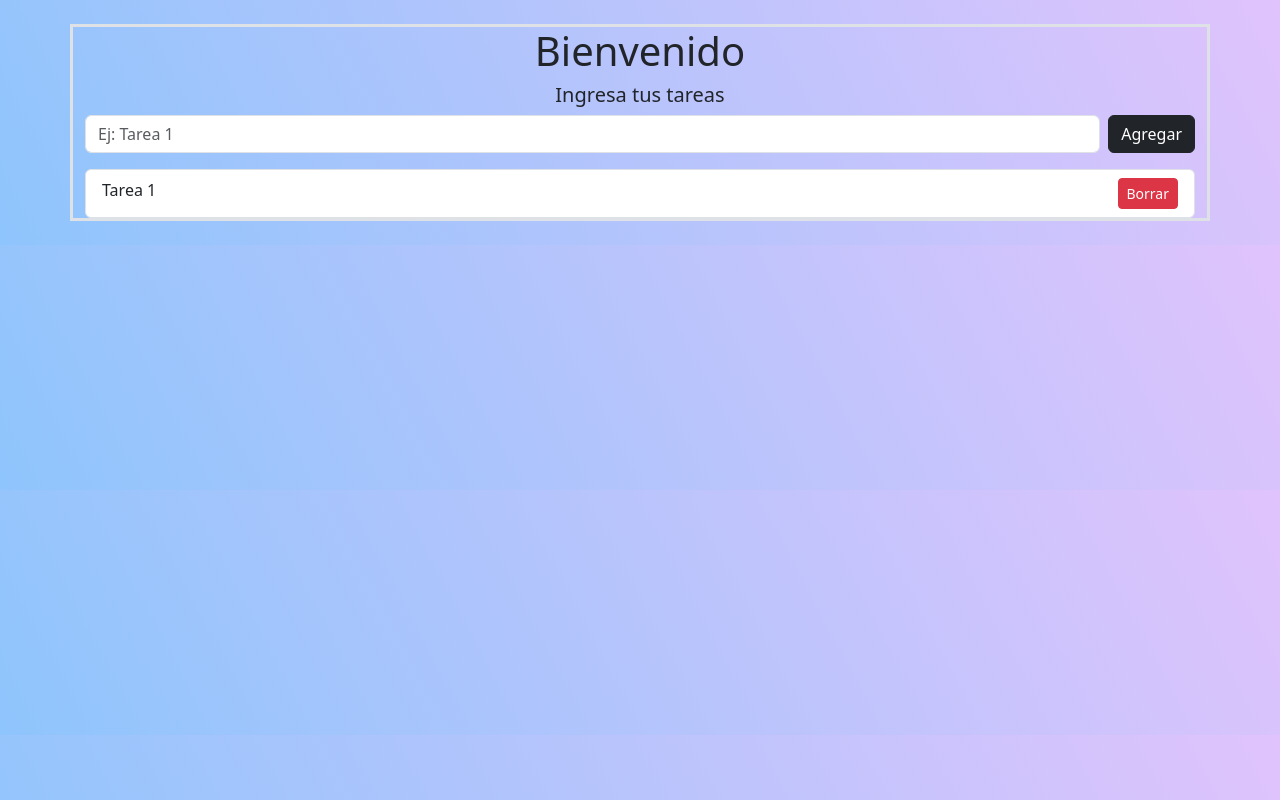
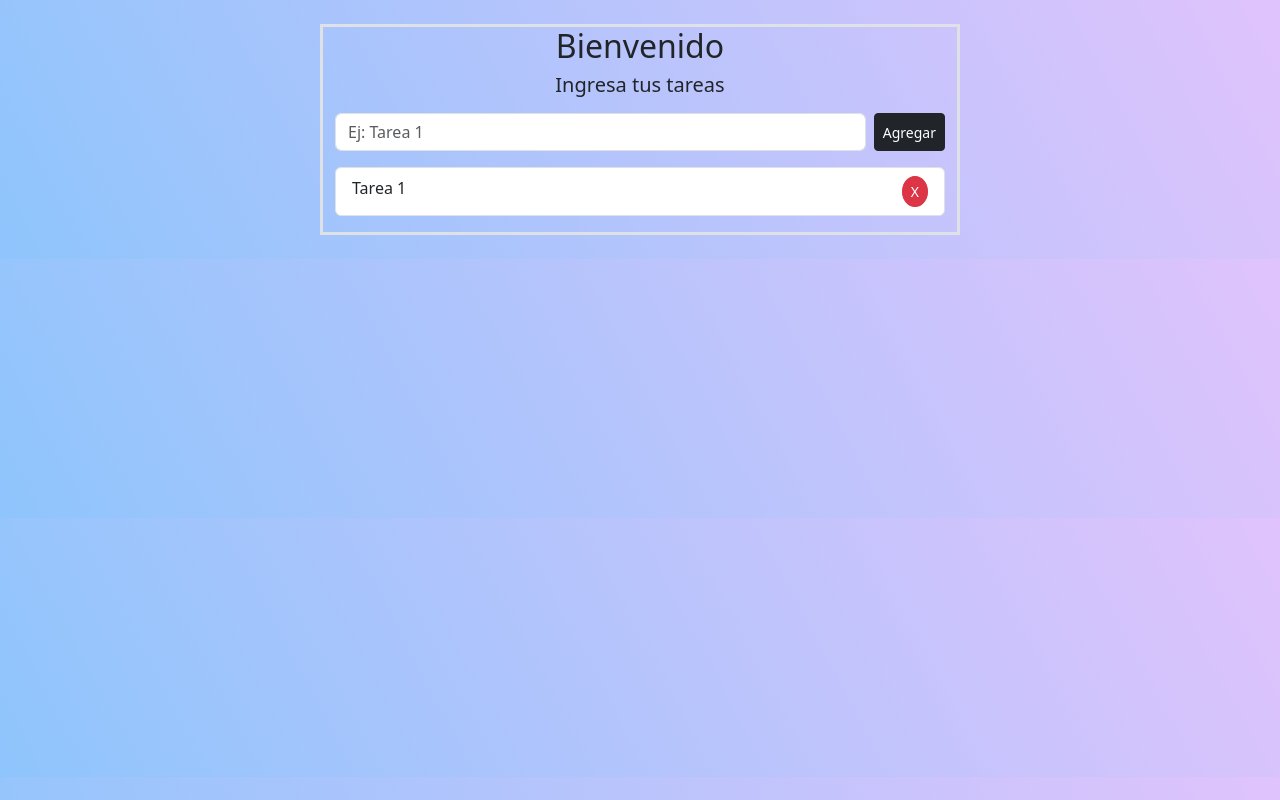
Before and after one commit to sheyla23a/ListaTareasReact, a React (Vite) app: page / in a window 1280 px wide. Built offline with nearby package versions, Linux system fonts and the light colour scheme.

Commit message:
modifique el diseño del formulario agregandole estilo

```diff
--- a/src/App.css
+++ b/src/App.css
@@ -4,3 +4,7 @@ body{
      background-image: linear-gradient(62deg, #8EC5FC 0%, #E0C3FC 100%);
 
 }
+
+.BotonEliminar{
+    border-radius: 60%;
+}
--- a/src/App.jsx
+++ b/src/App.jsx
@@ -6,9 +6,9 @@ import FormularioTarea from "./components/FormularioTarea";
 function App() {
   return (
     <>
-      <Container className="my-4 border border-3">
-        <h1 className="text-center">Bienvenido</h1>
-        <h5 className="text-center">Ingresa tus tareas</h5>
+      <Container className="my-4 border border-3 w-50">
+        <h2 className="text-center">Bienvenido</h2>
+        <h5 className="text-center mb-3">Ingresa tus tareas</h5>
         <FormularioTarea></FormularioTarea>
       </Container>
     </>
--- a/src/components/FormularioTarea.jsx
+++ b/src/components/FormularioTarea.jsx
@@ -8,7 +8,7 @@ const FormularioTarea = () => {
       <Form>
         <Form.Group className="mb-3 d-flex" controlId="exampleForm.ControlInput1">
           <Form.Control type="text" placeholder="Ej: Tarea 1" minLength={3} maxLength={50} />
-          <Button variant='dark' className='ms-2' type='submit'>Agregar</Button>
+          <Button variant='dark' className='ms-2' type='submit' size='sm'>Agregar</Button>
         </Form.Group>
       </Form>
       <ListaTareas></ListaTareas>
--- a/src/components/ItemTarea.jsx
+++ b/src/components/ItemTarea.jsx
@@ -1,8 +1,8 @@
 import { Button, ListGroup } from "react-bootstrap";
 const ItemTarea = () => {
   return (
-    <ListGroup.Item className="d-flex justify-content-between">
-      Tarea 1<Button variant="danger" size="sm" >Borrar</Button>
+    <ListGroup.Item className="d-flex justify-content-between mb-3">
+      Tarea 1<Button variant="danger" size="sm" className="BotonEliminar" >X</Button>
     </ListGroup.Item>
   );
 };
```
